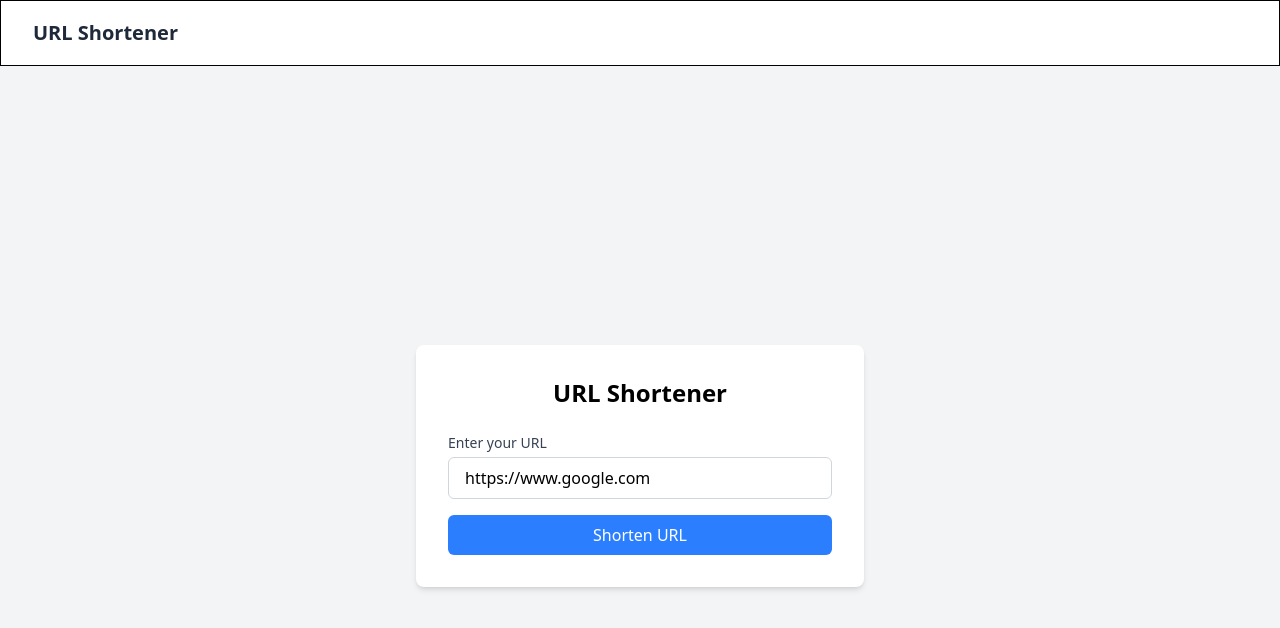
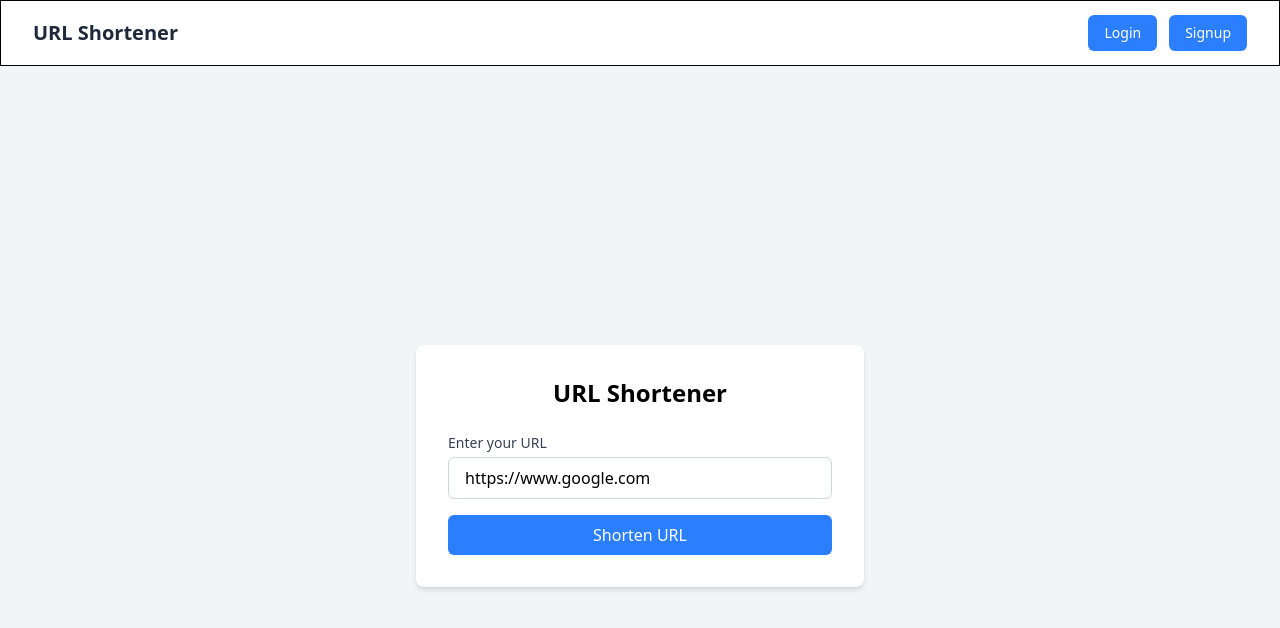
Before and after one commit to Harshit-2027/URL_SHORTNER, a React (Vite) app in the folder FRONTEND/: page / in a window 1280 px wide. Shown: the top 628 px of the page. Built offline with nearby package versions, Linux system fonts and the light colour scheme; no server answers.

Commit message:
frotend ui fix

```diff
--- a/FRONTEND/src/components/LoginForm.jsx
+++ b/FRONTEND/src/components/LoginForm.jsx
@@ -5,7 +5,7 @@ import { login } from '../store/slice/authSlice.js';
 import { useNavigate } from '@tanstack/react-router';
 
 const LoginForm = ({ state }) => {
-    const [email, setEmail] = useState('sarkaranurag104@gmail.com');
+    const [email, setEmail] = useState('johndoe@gmail.com');
     const [password, setPassword] = useState('password123');
     const [loading, setLoading] = useState(false);
     const [error, setError] = useState('');
--- a/FRONTEND/src/components/NavBar.jsx
+++ b/FRONTEND/src/components/NavBar.jsx
@@ -4,9 +4,10 @@ import { Link } from '@tanstack/react-router';
 const Navbar = () => {
   return (
     <nav className="bg-white border border-b-black">
-      <div className=" mx-auto px-4 sm:px-6 lg:px-8">
+      <div className="mx-auto px-4 sm:px-6 lg:px-8">
         <div className="flex justify-between h-16">
-          {/* Left side - App Name */}
+
+          {/* Left side - URL_SHORTNER */}
           <div className="flex items-center">
             <Link to="/" className="text-xl font-bold text-gray-800">
               URL Shortener
@@ -14,26 +15,26 @@ const Navbar = () => {
           </div>
 
           {/* Right side - Auth buttons */}
-          <div className="flex items-center">
-            {/* {(true) ? (
-              <div className="flex items-center space-x-4">
-                <span className="text-gray-700">Welcome, {userName || 'User'}</span>
-                <button
-                  onClick={onLogout}
-                  className="bg-red-500 hover:bg-red-600 text-white px-4 py-2 rounded-md text-sm font-medium"
-                >
-                  Logout
-                </button>
-              </div>
-            ) : (
+          <div className="flex items-center space-x-3">
+
           <Link
             to="/auth"
+            search={{ mode: "login" }}
             className="bg-blue-500 hover:bg-blue-600 text-white px-4 py-2 rounded-md text-sm font-medium"
           >
             Login
           </Link>
-            )} */}
+
+          <Link
+            to="/auth"
+            search={{ mode: "signup" }}
+            className="bg-blue-500 hover:bg-blue-600 text-white px-4 py-2 rounded-md text-sm font-medium"
+          >
+            Signup
+          </Link>
+
         </div>
+
         </div>
       </div>
     </nav>
```
Lines whose indentation alone changed are shown as unchanged.
